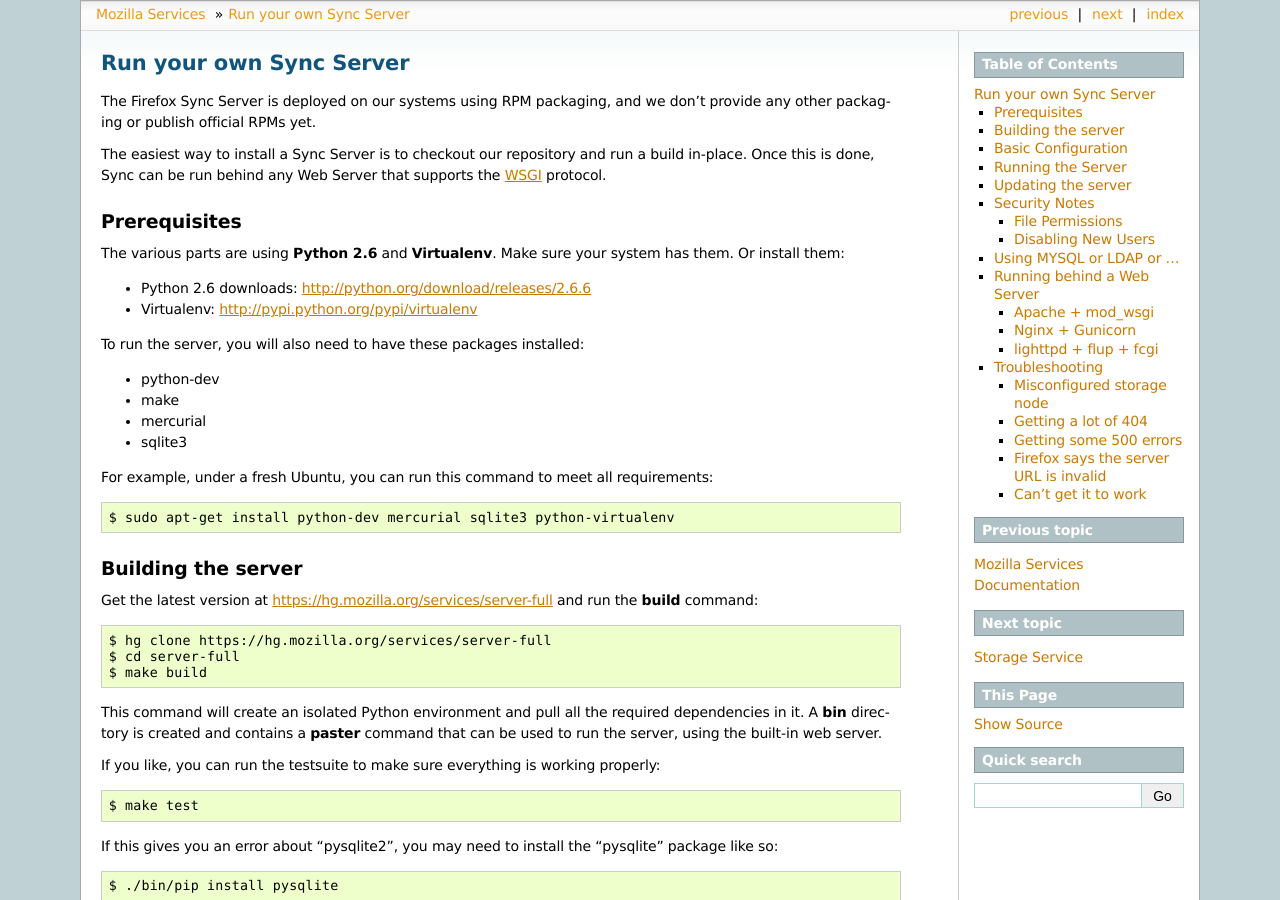
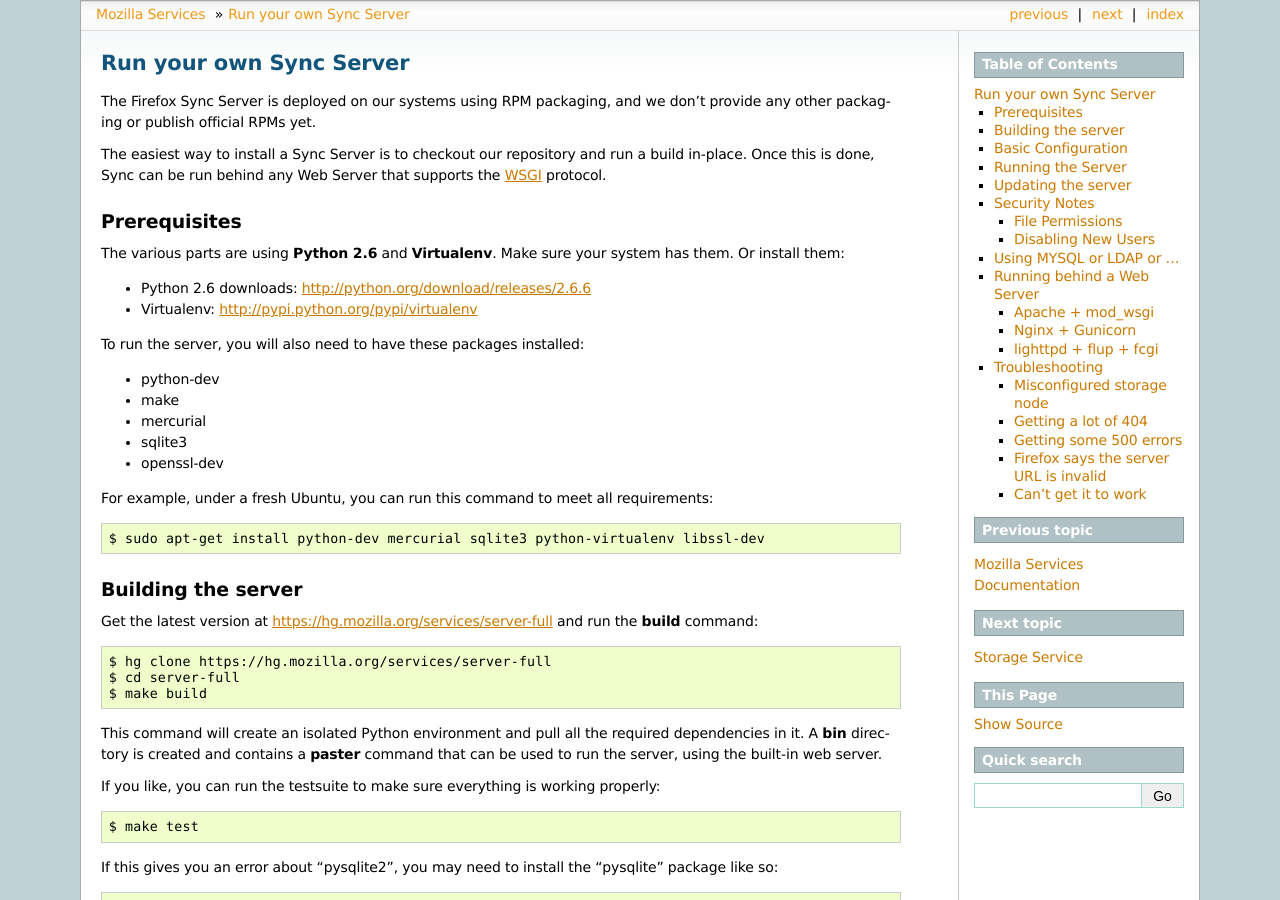
Before and after one commit to mozilla-services/docs, a Sphinx documentation site: the page built from source/howtos/run-sync.rst, in a window 1280 px wide and 900 px high. Built offline with Sphinx 7.4.7, drawn with Linux system fonts in a browser that asks for light colours; the version number could not be read and is left out.

Commit message:
Document new dependency on openssl-dev package for syncserver

```diff
--- a/source/howtos/run-sync.rst
+++ b/source/howtos/run-sync.rst
@@ -25,11 +25,12 @@
 - make
 - mercurial
 - sqlite3
+- openssl-dev
 
 For example, under a fresh Ubuntu, you can run this command to meet all
 requirements::
 
-    $ sudo apt-get install python-dev mercurial sqlite3 python-virtualenv
+    $ sudo apt-get install python-dev mercurial sqlite3 python-virtualenv libssl-dev
 
 
 Building the server
```
